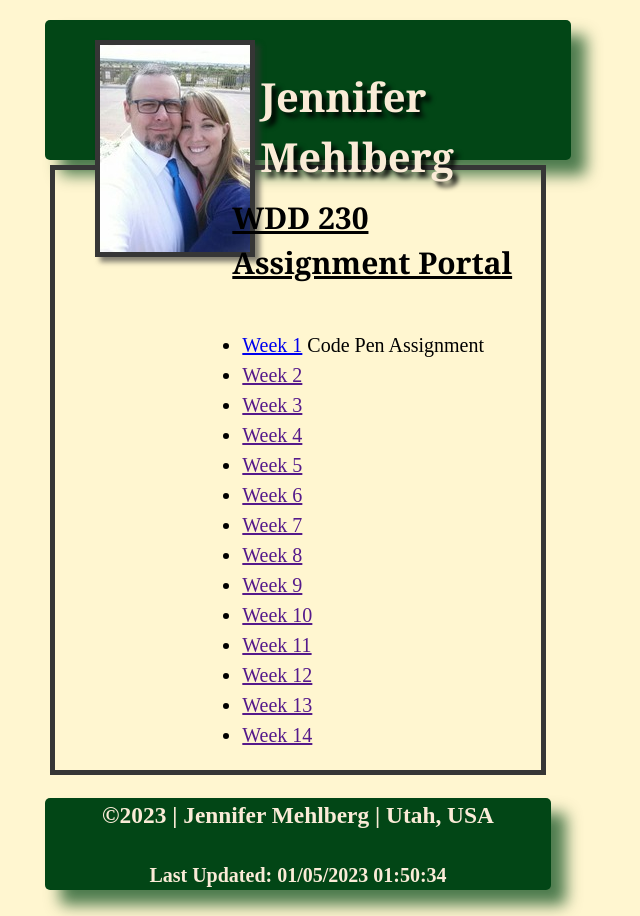
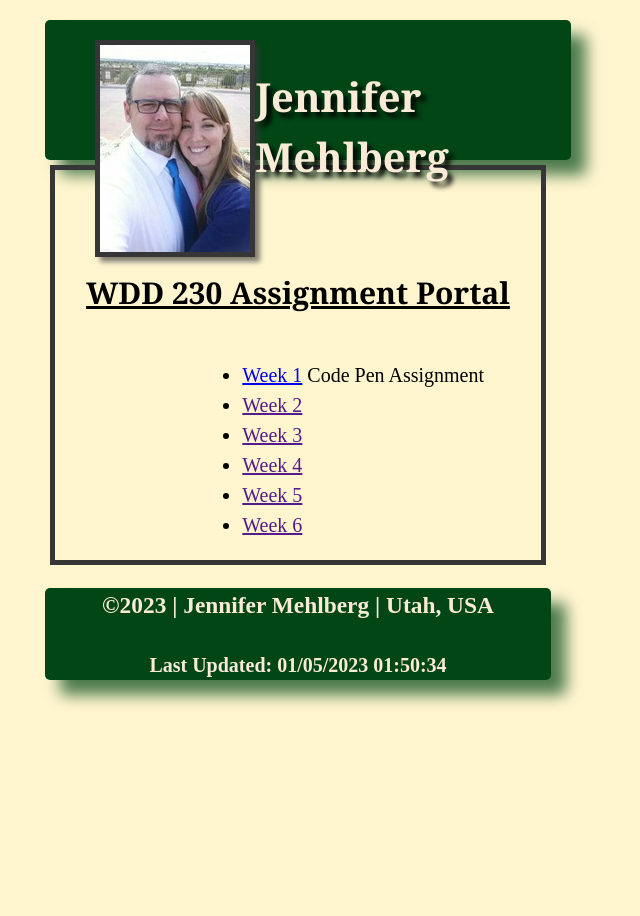
Before and after one commit to Jmehlberg96/wdd230, a plain HTML site: page index.html in a window 1280 px wide. Shown: the whole page, without its empty margins (342-982 px from the left). After the commit the page ends 800 px from the top, so only its background shows below. Drawn offline with Linux system fonts and the light colour scheme.

Commit message:
fixed errors

```diff
--- a/index.html
+++ b/index.html
@@ -26,14 +26,7 @@
                     <li><a href="">Week 4</a></li>
                     <li><a href="">Week 5</a></li>
                     <li><a href="">Week 6</a></li>
-                    <li><a href="">Week 7</a></li>
-                    <li><a href="">Week 8</a></li>
-                    <li><a href="">Week 9</a></li>
-                    <li><a href="">Week 10</a></li>
-                    <li><a href="">Week 11</a></li>
-                    <li><a href="">Week 12</a></li>
-                    <li><a href="">Week 13</a></li>
-                    <li><a href="">Week 14</a></li>
+
                 </ul>
 
             </section>
--- a/styles/main.css
+++ b/styles/main.css
@@ -35,7 +35,6 @@ header img{
 h1 {
     grid-column: 2/5;
     grid-row: 1/2;
-    margin-left: 5px;
     font-family: Georgia, "Times New Roman", Times, serif;
     text-shadow: 5px 5px 5px rgba(0, 0, 0, 0.952);
 }
@@ -51,11 +50,12 @@ section {
   width: 100%;
 }
 h2 {
-  grid-column: 2/5;
+  grid-column: 1/5;
   grid-row: 1/2;
   font-family: Georgia, "Times New Roman", Times, serif;
-  margin-left: 80px;
+  margin-top: 100px;
   text-decoration-line: underline;
+  text-align: center;
 
 }
 ul {
```
